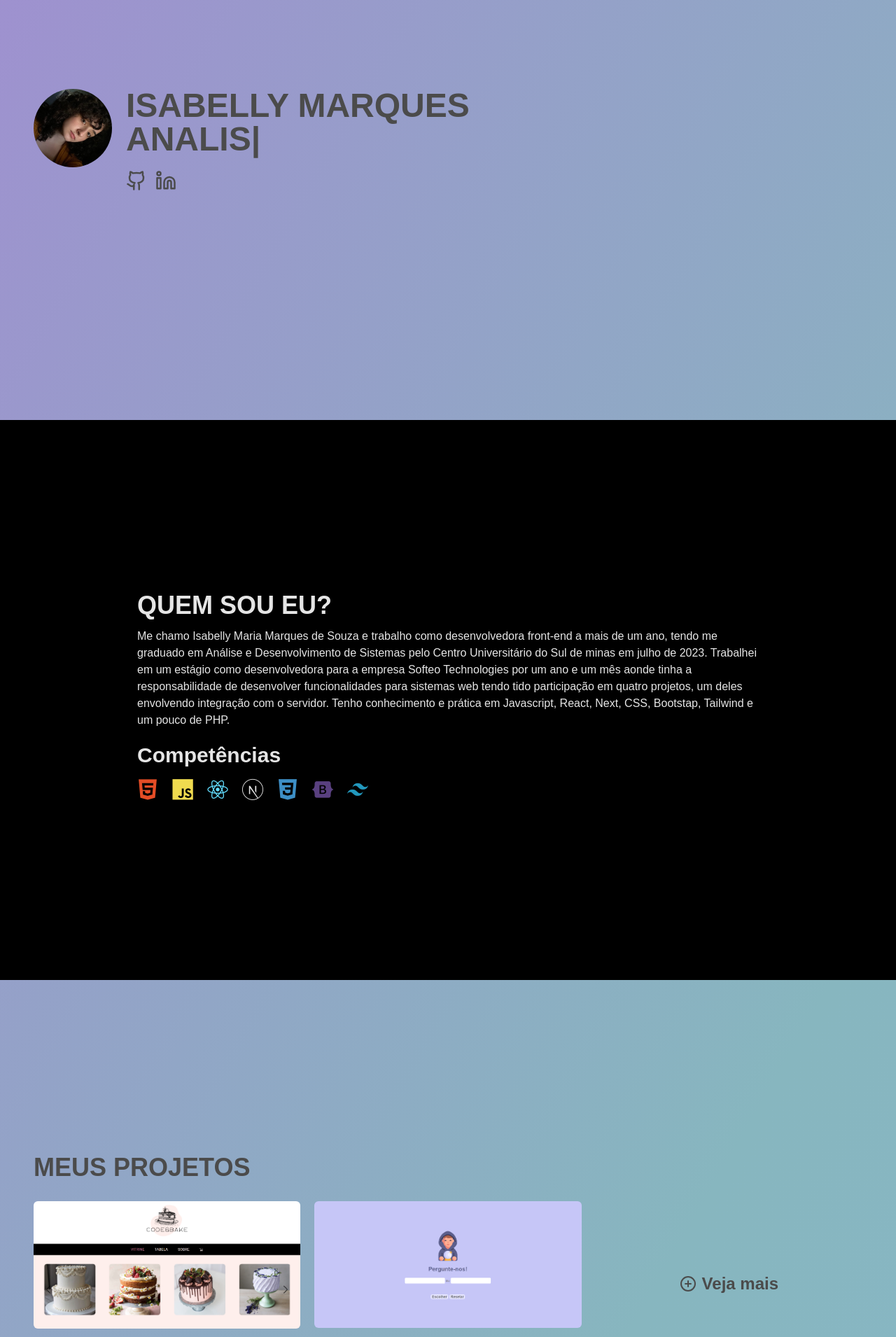
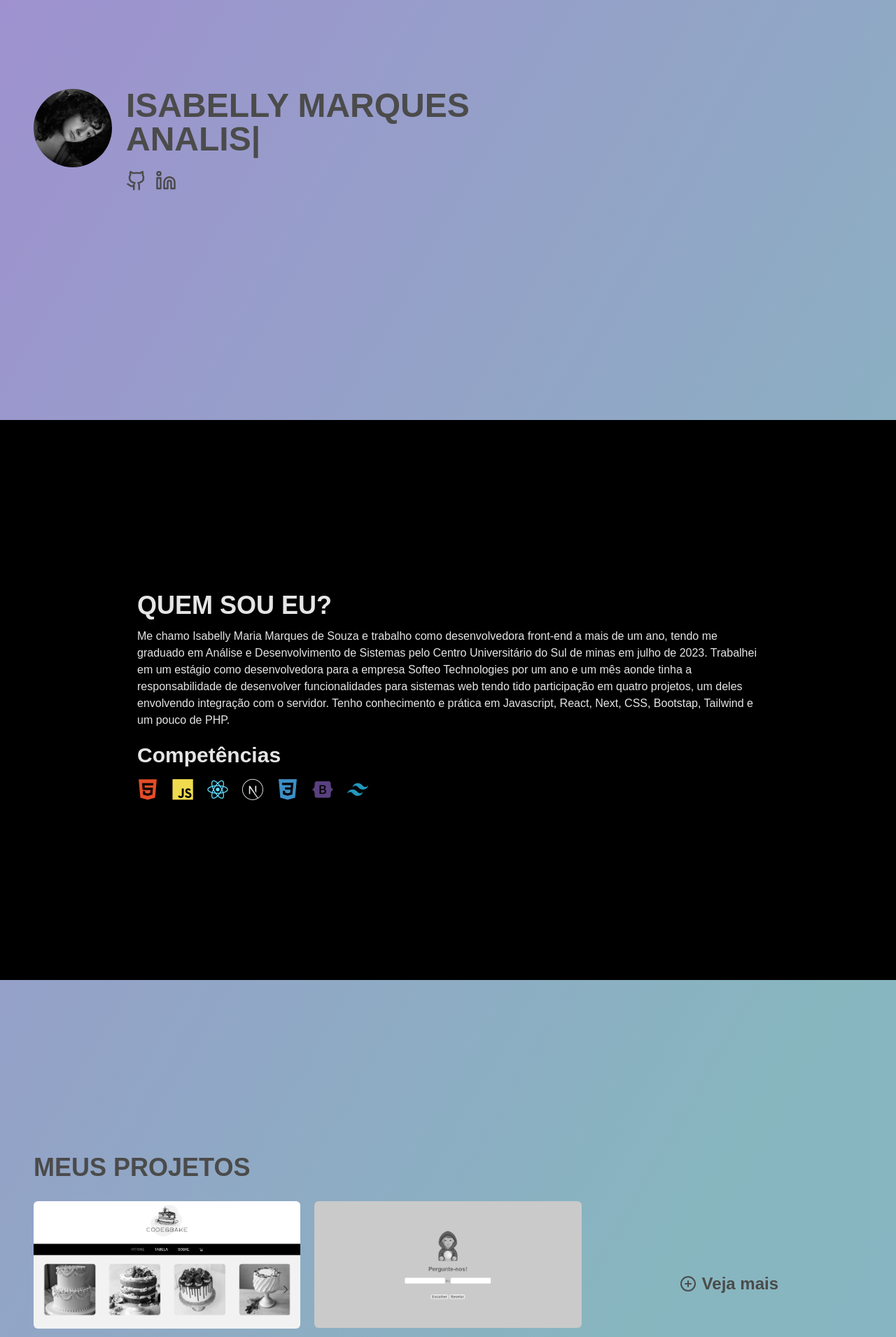
Before and after one commit to isamsm/portfolio, a Next.js app: page / in a window 1280 px wide. Shown: the part 200-2110 px from the top of the page at 70% size. Built offline with nearby package versions, Linux system fonts and the light colour scheme.

Commit message:
cor e rotate animacao

```diff
--- a/src/app/globals.css
+++ b/src/app/globals.css
@@ -30,6 +30,11 @@ nav a:hover {
   text-decoration: underline;
 }
 
+.hover-rotate:hover {
+  transform: rotateY(180deg);
+  transition: transform 500ms ease-in-out;
+}
+
 @keyframes gradient-animation {
     0% {
       background-position: 0% 50%;
--- a/src/app/home.js
+++ b/src/app/home.js
@@ -14,7 +14,7 @@ export default function Home() {
       <Image
         src={photo}
         alt="eu"
-        className='rounded-full h-28 w-28'
+        className='rounded-full h-28 w-28 grayscale hover:grayscale-0 hover-rotate'
       />
       <div className='uppercase font-bold text-lg md:text-5xl lg:text-5xl text-primary'>
         <h1> Isabelly Marques </h1>
--- a/src/app/projects.js
+++ b/src/app/projects.js
@@ -12,7 +12,7 @@ export default function Projects() {
         <div>
           <Image
             src={boleria}
-            className="rounded-md"
+            className="rounded-md grayscale hover:grayscale-0"
             alt="Imagem da página inicial do meu projeto de boleria"
           />
           <h3 className="pt-2"> CODE&BAKE </h3>
@@ -24,7 +24,7 @@ export default function Projects() {
         <div>
           <Image
             src={escolha}
-            className="rounded-md"
+            className="rounded-md grayscale hover:grayscale-0"
             alt="Imagem da página inicial do meu projeto de escolha"
           />
           <h3 className="pt-2 font-semibold md:text-md lg:text-md"> Escolha </h3>
```
